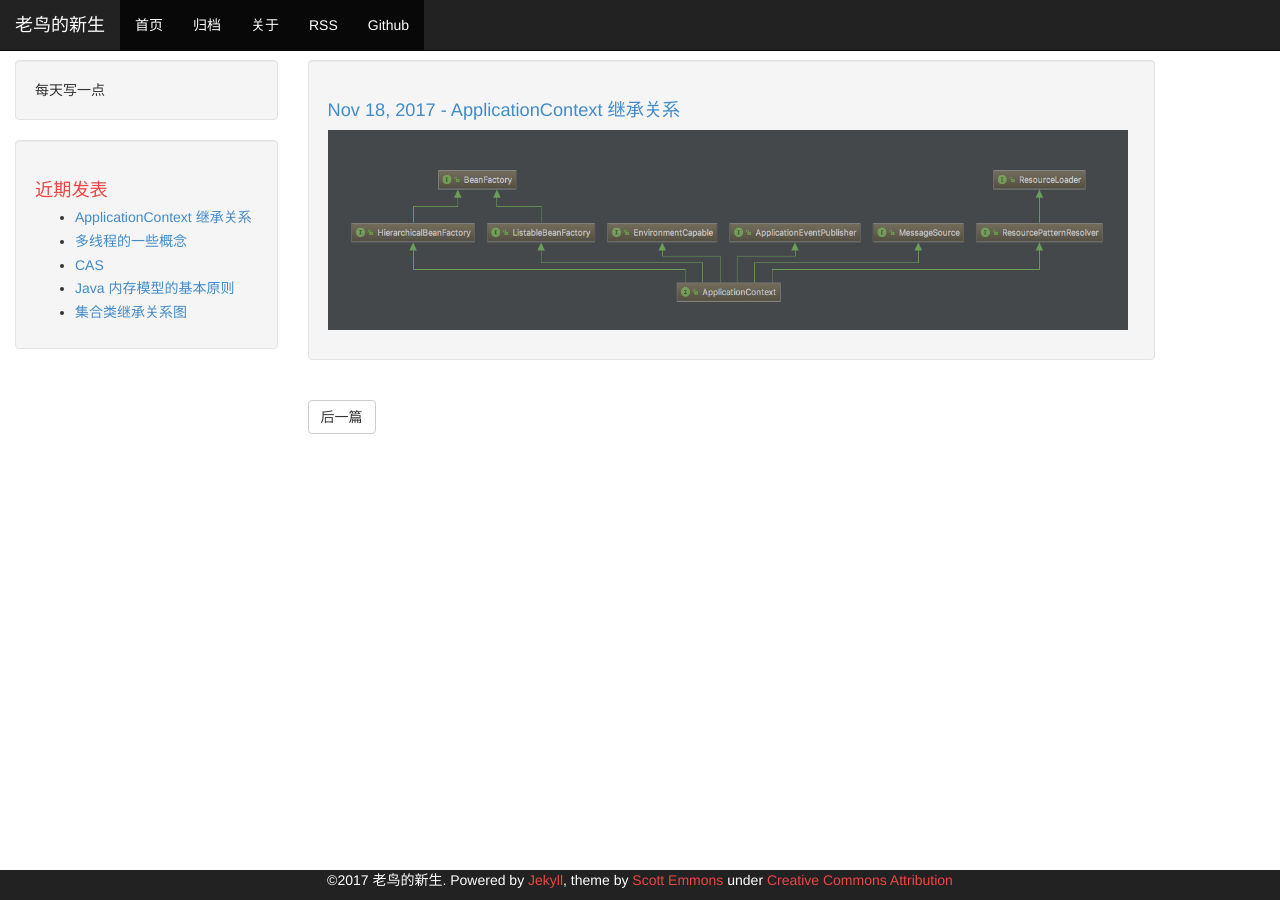
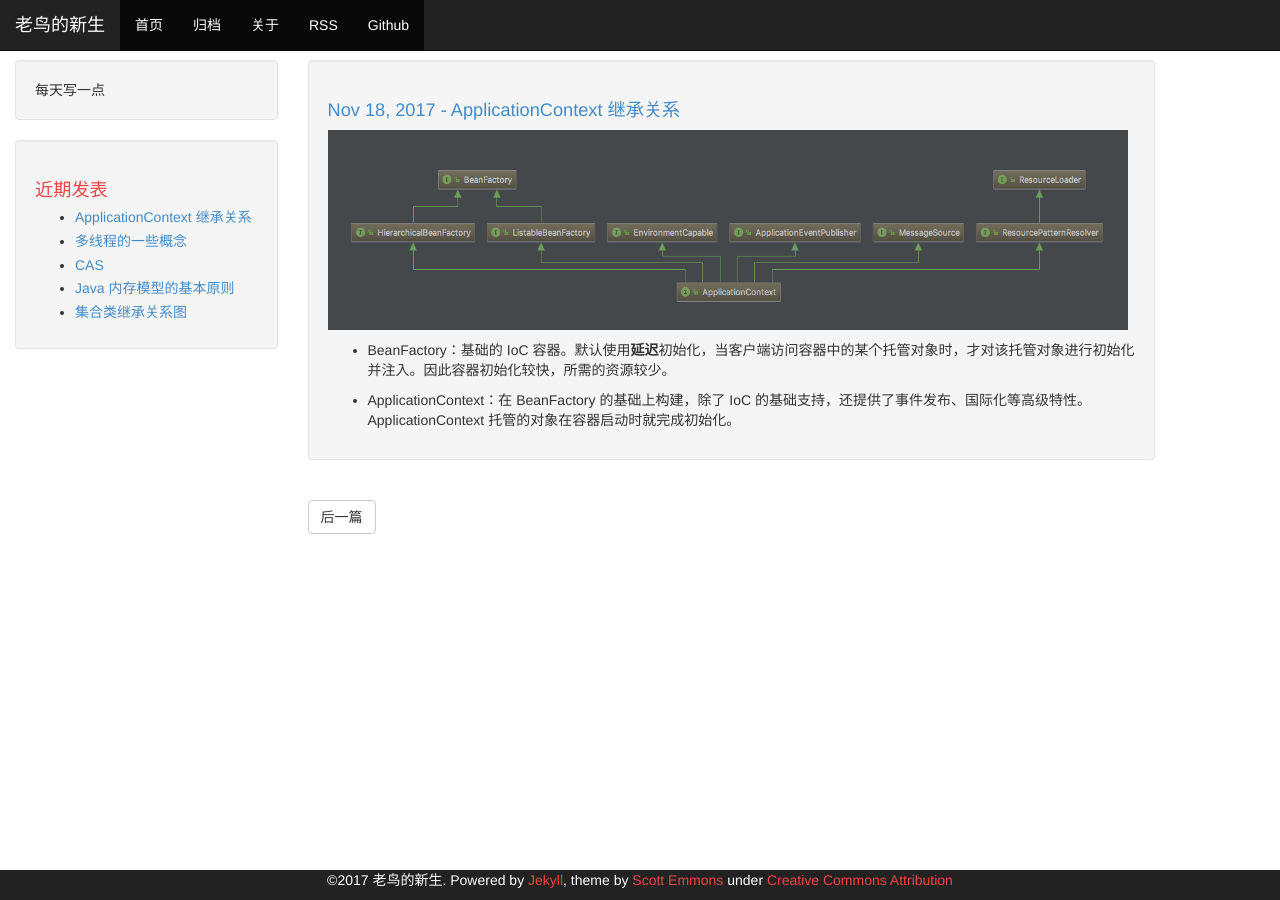
Before and after one commit to jyjsjd/jyjsjd.github.io, a Jekyll site: the page built from _posts/2017-11-18-applicationcontext.md, in a window 1280 px wide. Built offline with Jekyll 4.4.1, drawn with Linux system fonts in a browser that asks for light colours.

Commit message:
applicationcontext

```diff
--- a/_posts/2017-11-18-applicationcontext.md
+++ b/_posts/2017-11-18-applicationcontext.md
@@ -9,3 +9,7 @@ description: ApplicationContext 继承关系
 ---
 
 <img src="/assets/img/applicationcontext.png" width="800" height="200"/>
+
+* BeanFactory：基础的 IoC 容器。默认使用**延迟**初始化，当客户端访问容器中的某个托管对象时，才对该托管对象进行初始化并注入。因此容器初始化较快，所需的资源较少。
+
+* ApplicationContext：在 BeanFactory 的基础上构建，除了 IoC 的基础支持，还提供了事件发布、国际化等高级特性。ApplicationContext 托管的对象在容器启动时就完成初始化。
```
